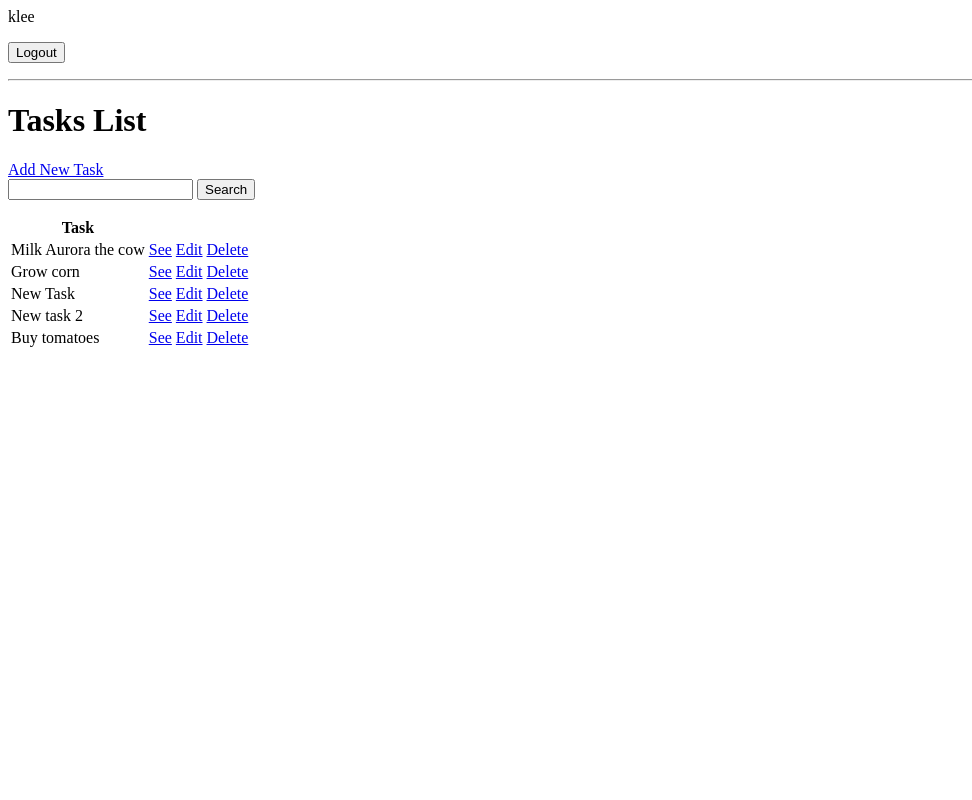
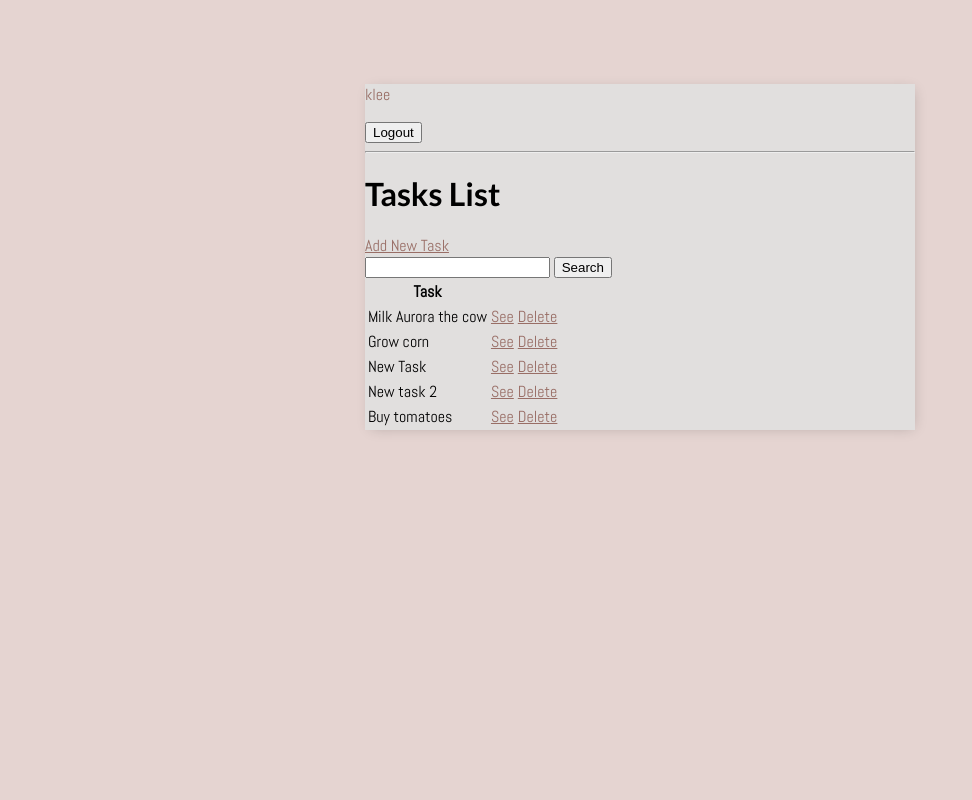
Before and after one commit to kleecollage/Python-Fundamentals, a Django app: page / in a window 1280 px wide. Shown: the whole page, without its empty margins (0-972 px from the left). Run offline with Django 5.2, Linux system fonts and the light colour scheme; a user stored in the database is signed in; data comes from the database, SQL or seed files in the repository.

Commit message:
feat(styles): Implement general styles

```diff
--- a/Day16/src/WebProject/base/templates/base/login.html
+++ b/Day16/src/WebProject/base/templates/base/login.html
@@ -1,3 +1,5 @@
+{% extends 'base/main.html' %}
+{%  block content %}
     <h1>Login</h1>
     <form method="POST">
         {% csrf_token %}
@@ -6,3 +8,4 @@
     </form>
 
     <p>Do not have an account? <a href="{% url 'register' %}">Register</a></p>
+{% endblock content %}
--- /dev/null
+++ b/Day16/src/WebProject/base/templates/base/main.html
@@ -0,0 +1,40 @@
+<!DOCTYPE html>
+<html lang="en">
+<head>
+    <meta charset="UTF-8">
+    <title>Tasks List</title>
+    <link rel="preconnect" href="https://fonts.googleapis.com">
+    <link rel="preconnect" href="https://fonts.gstatic.com" crossorigin>
+    <link href="https://fonts.googleapis.com/css2?family=Abel&display=swap" rel="stylesheet">
+    <link rel="preconnect" href="https://fonts.googleapis.com">
+    <link rel="preconnect" href="https://fonts.gstatic.com" crossorigin>
+    <link href="https://fonts.googleapis.com/css2?family=Lato:ital,wght@0,100;0,300;0,400;0,700;0,900;1,100;1,300;1,400;1,700;1,900&display=swap" rel="stylesheet">
+    <style>
+        body {
+            background-color: #E5D4D1;
+            font-family: 'Abel', sans-serif;
+            padding-top: 60px;
+        }
+        .container {
+            max-width: 550px;
+            margin: auto;
+            background-color: #E1DFDE;
+            -webkit-box-shadow: 2px 2px 13px -4px rgba(0, 0, 0, 0.21);
+            box-shadow: 2px 2px 13px -4px rgba(0, 0, 0, 0.21);
+        }
+        h1, h2, h3, h4, h5, h6 {
+            font-family: 'Lato', sans-serif;
+        }
+        a, p {
+            color: #996E66;
+        }
+    </style>
+</head>
+<body>
+    <div class="container">
+        {% block content %}
+
+        {% endblock content %}
+    </div>
+</body>
+</html>
--- a/Day16/src/WebProject/base/templates/base/register.html
+++ b/Day16/src/WebProject/base/templates/base/register.html
@@ -1,3 +1,5 @@
+{% extends 'base/main.html' %}
+{%  block content %}
     <h1>Register</h1>
     <form method="POST">
         {% csrf_token %}
@@ -6,3 +8,4 @@
     </form>
 
     <p>Do you already have an account? <a href="{% url 'login' %}">Login</a></p>
+{% endblock content %}
--- a/Day16/src/WebProject/base/templates/base/task_confirm_delete.html
+++ b/Day16/src/WebProject/base/templates/base/task_confirm_delete.html
@@ -1,6 +1,9 @@
+{% extends 'base/main.html' %}
+{%  block content %}
     <a href="{% url 'tasks' %}">Cancel</a>
     <form method="POST">
         {% csrf_token %}
         <p>Are you sure you want to delete "{{ Task }}"?</p>
         <input type="submit" value="Delete" />
     </form>
+{% endblock content %}
--- a/Day16/src/WebProject/base/templates/base/task_form.html
+++ b/Day16/src/WebProject/base/templates/base/task_form.html
@@ -1,3 +1,5 @@
+{% extends 'base/main.html' %}
+{%  block content %}
     <h1>Tasks Form</h1>
     <a href="{% url 'tasks' %}">Go Back</a>
     <form method="POST" action="">
@@ -5,3 +7,4 @@
         {{ form.as_p }}
         <input type="submit" value="Submit" />
     </form>
+{% endblock content %}
--- a/Day16/src/WebProject/base/templates/base/task_list.html
+++ b/Day16/src/WebProject/base/templates/base/task_list.html
@@ -1,3 +1,5 @@
+{% extends 'base/main.html' %}
+{%  block content %}
     {% if request.user.is_authenticated %}
         <p>{{ request.user }}</p>
         <form action="{% url 'logout' %}" method="post">
@@ -28,8 +30,8 @@
             <tbody>
             <tr>
                 <td>{{ task.title }}</td>
-            <td><a href="{% url 'details' task.id %}">See</a></td>
-            <td><a href="{% url 'update' task.id %}">Edit</a></td>
+    {#            <td><a href="{% url 'details' task.id %}">See</a></td> #}
+                <td><a href="{% url 'update' task.id %}">See</a></td>
                 <td><a href="{% url 'delete' task.id %}">Delete</a></td>
             </tr>
             </tbody>
@@ -37,3 +39,4 @@
             <p>No tasks yet.</p>
         {% endfor %}
     </table>
+{% endblock content %}
```
Lines whose indentation alone changed are shown as unchanged.
